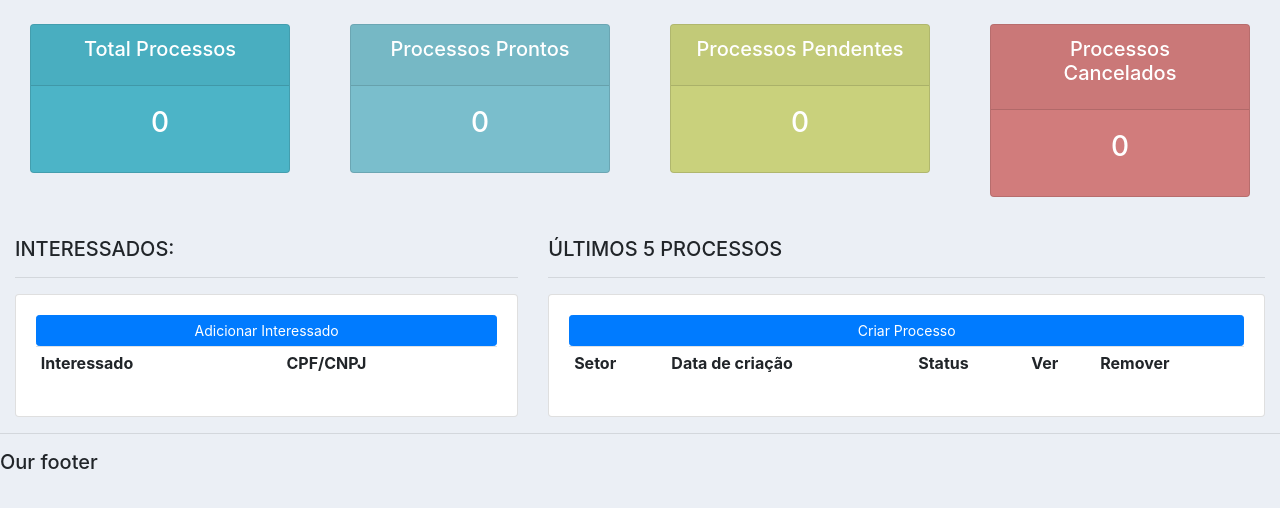
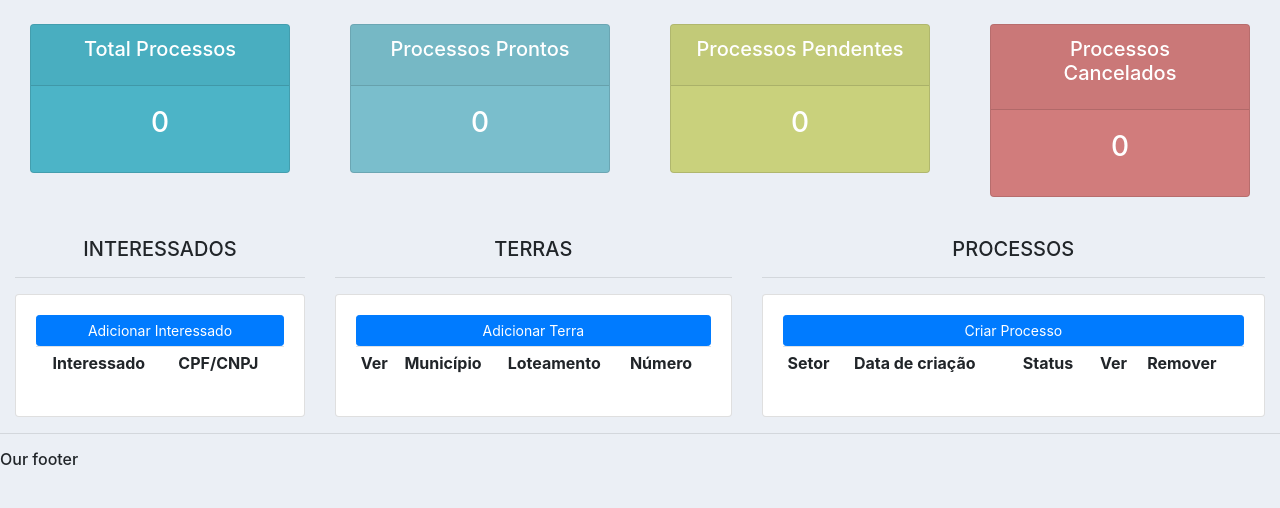
Before and after one commit to simplymarco/Sistema-de-Controle-de-Processos-Titulados, a Django app: page / in a window 1280 px wide. Shown: the part 56-564 px from the top of the page. Run offline with Django 3.2, Linux system fonts and the light colour scheme; lists and menus that the app fills with data are empty; some libraries are stand-ins or nearby versions.

Commit message:
Funçoes criar, editar e deletar
Funçoes criar, editar e deletar as terras, interessados e processos

```diff
--- a/accounts/models.py
+++ b/accounts/models.py
@@ -150,11 +150,14 @@ class Terra(models.Model):
     numero = models.FloatField(null=True)
     area = models.FloatField(null=True)
     valor = models.FloatField(null=True)
+    def __str__(self):
+        return self.municipio
 
 class Interessado (models.Model):
     nome = models.CharField(max_length=200,null=True)
     cpf = models.CharField(max_length=14,null=True, unique=True, default='Somente numeros')
     email = models.EmailField(null=True)
+    telefone = models.CharField(max_length=200, null=True)
 
     def __str__(self):
         return self.nome
@@ -185,3 +188,6 @@ class Processo (models.Model):
     status = models.CharField(max_length=200, null=True, choices=STATUS)
     observação = models.CharField(max_length=200, null=True, blank=True)
     #pdf = models.FileField(upload_to='titulo/pdfs/')
+
+    def __str__(self):
+        return self.numeroProcesso
--- a/accounts/templates/accounts/dashboard.html
+++ b/accounts/templates/accounts/dashboard.html
@@ -7,18 +7,20 @@
 <br>
 
 <div class="row">
-	<div class="col-md-5">
-		<h5>INTERESSADOS:</h5>
+	<div class="col-md-3">
+		<h5>INTERESSADOS</h5>
 		<hr>
 		<div class="card card-body">
-			<a class="btn btn-primary  btn-sm btn-block" href="">Adicionar Interessado</a>
+			<a class="btn btn-primary  btn-sm btn-block" href="{% url 'criar_interessado' %}">Adicionar Interessado</a>
 			<table class="table table-sm">
 				<tr>
+					<th></th>
 					<th>Interessado</th>
 					<th>CPF/CNPJ</th>
 				</tr>
 				{% for i in listaI %}
                 <tr>
+					<td><a class="btn btn-sm btn-info" href="{% url 'interessado' i.id %}">Ver</a></td>
                     <td>{{i.nome}}</td>
                     <td>{{i.cpf}}</td>
                 </tr>
@@ -27,11 +29,35 @@
 		</div>
 	</div>
 
-	<div class="col-md-7">
-		<h5>ÚLTIMOS 5 PROCESSOS</h5>
+	<div class="col-md-4">
+		<h5>TERRAS</h5>
 		<hr>
 		<div class="card card-body">
-			<a class="btn btn-primary  btn-sm btn-block" href="">Criar Processo</a>
+			<a class="btn btn-primary  btn-sm btn-block" href="{% url 'criar_terra' %}">Adicionar Terra</a>
+			<table class="table table-sm">
+				<tr>
+					<th>Ver</th>
+					<th>Município</th>
+                    <th>Loteamento</th>
+                    <th>Número</th>
+				</tr>
+				{% for i in listaT %}
+                <tr>
+					<td><a class="btn btn-sm btn-info" href="{% url 'ver_terra' i.id %}">Ver</a></td>
+                    <td>{{i.municipio}}</td>
+                    <td>{{i.loteamento}}</td>
+					<td>{{i.numero}}</td>
+                </tr>
+                {% endfor %}
+			</table>
+		</div>
+	</div>
+
+	<div class="col-md-5">
+		<h5>PROCESSOS</h5>
+		<hr>
+		<div class="card card-body">
+			<a class="btn btn-primary  btn-sm btn-block" href="{% url 'criar_processo' %}">Criar Processo</a>
 			<table class="table table-sm">
 				<tr>
 					<th>Setor</th>
@@ -45,8 +71,8 @@
                     <td>{{i.setor}}</td>
 					<td>{{i.dataProcesso}}</td>
 					<td>{{i.status}}</td>
-					<td><a href="#">Ver</a></td>
-					<td><a href="#">Remover</a></td>
+					<td><a class="btn btn-sm btn-info" href="{% url 'ver_processo' i.id %}">Ver</a></td>
+					<td><a class="btn btn-sm btn-danger"href="{% url 'deletar_processo' i.id %}">Remover</a></td>
                 </tr>
 				{% endfor %}
 			</table>
--- a/accounts/templates/accounts/main.html
+++ b/accounts/templates/accounts/main.html
@@ -21,7 +21,7 @@
 	{% endblock %}
     </div>
 	<hr>
-	<h5>Our footer</h5>
+	<h6>Our footer</h6>
 </body>
 <script src="https://code.jquery.com/jquery-3.3.1.slim.min.js" integrity="sha384-q8i/X+965DzO0rT7abK41JStQIAqVgRVzpbzo5smXKp4YfRvH+8abtTE1Pi6jizo" crossorigin="anonymous"></script>
 <script src="https://cdnjs.cloudflare.com/ajax/libs/popper.js/1.14.7/umd/popper.min.js" integrity="sha384-UO2eT0CpHqdSJQ6hJty5KVphtPhzWj9WO1clHTMGa3JDZwrnQq4sF86dIHNDz0W1" crossorigin="anonymous"></script>
--- a/accounts/templates/accounts/navbar.html
+++ b/accounts/templates/accounts/navbar.html
@@ -1,12 +1,12 @@
 <nav class="navbar navbar-expand-lg navbar-dark bg-dark">
-    <a class="navbar-brand" href="#">SCPT</a>
+    <a class="navbar-brand">SCPT</a>
     <button class="navbar-toggler" type="button" data-toggle="collapse" data-target="#navbarNavAltMarkup" aria-controls="navbarNavAltMarkup" aria-expanded="false" aria-label="Toggle navigation">
       <span class="navbar-toggler-icon"></span>
     </button>
     <div class="collapse navbar-collapse" id="navbarNavAltMarkup">
       <div class="navbar-nav">
-        <a class="nav-item nav-link active" href="#">Dashboard</a>
-        <a class="nav-item nav-link" href="#">Terras</a>
+        <a class="nav-item nav-link active" href="{% url 'home' %}">Dashboard</a>
+        <a class="nav-item nav-link" href="{% url 'terra' %}">Terras</a>
       </div>
     </div>
   </nav>
--- a/accounts/templates/accounts/terras.html
+++ b/accounts/templates/accounts/terras.html
@@ -16,6 +16,8 @@
                     <th>Número</th>
                     <th>Área Total</th>
                     <th>Valor</th>
+                    <th>Editar</th>
+                    <th>Remover</th>
                 </tr>
                 {% for i in lista %}
                 <tr>
@@ -24,13 +26,14 @@
                     <td>{{i.numero}}</td>
                     <td>{{i.area}}</td>
                     <td>{{i.valor}}</td>
+                    <td><a class="btn btn-sm btn-warning" href="{% url 'ver_terra' i.id %}">Editar</a></td>
+					<td><a class="btn btn-sm btn-danger"href="{% url 'deletar_processo' i.id %}">Remover</a></td>
                 </tr>
                 {% endfor %}
 
             </table>
         </div>
     </div>
-
 </div>
 
 {% endblock %}
--- a/accounts/urls.py
+++ b/accounts/urls.py
@@ -3,8 +3,18 @@ from . import views
 
 
 urlpatterns = [
-    path('', views.home),
-    path('interessado/', views.interessadopg),
-    path('terra/', views.terrapg),
+    path('', views.home, name='home'),
+
+    path('interessado/<str:pk>/', views.interessadopg, name='interessado'),
+    path('criar_interessado/', views.criarInteressado, name='criar_interessado'),
+
+    path('criar_processo/', views.criarProcesso, name='criar_processo'),
+    path('ver_processo/<str:pk>/', views.verProcesso, name='ver_processo'),
+    path('deletar_processo/<str:pk>/', views.deleteProcesso, name='deletar_processo'),
+
+    path('criar_terra/', views.criarTerra, name='criar_terra'),
+    path('ver_terra/<str:pk>/', views.verTerra, name='ver_terra'),
+    path('deletar_terra/<str:pk>/', views.deleteTerra, name='deletar_processo'),
+    path('terra/', views.terrapg, name='terra'),
 
 ]
--- a/accounts/views.py
+++ b/accounts/views.py
@@ -1,26 +1,119 @@
-from django.shortcuts import render
+from django.shortcuts import render, redirect
 from django.http import HttpResponse
 from .models import *
+from .forms import *
 
 # Create your views here.
 
 def home(request):
     listaProcessos = Processo.objects.all()
     listaInteressados = Interessado.objects.all()
-    listaSetor = Setor.objects.all()
+    listaTerras = Terra.objects.all()
 
     totalProcessos = listaProcessos.count()
     prontos = listaProcessos.filter(status='Finalizado').count()
     pendente = listaProcessos.filter(status='Pendente').count()
     cancelado = listaProcessos.filter(status='Cancelado').count()
 
-    context = {'listaP':listaProcessos, 'listaI':listaInteressados, 'listaS':listaSetor
+    context = {'listaP':listaProcessos, 'listaI':listaInteressados, 'listaT':listaTerras
     , 'totalProcessos':totalProcessos, 'prontos':prontos, 'pendente':pendente, 'cancelado':cancelado}
     return render(request, 'accounts/dashboard.html', context)
 
-def interessadopg(request):
-    return render(request, 'accounts/interessado.html')
+def criarInteressado(request):
+
+    form = InteressadoForm()
+    if request.method == 'POST':
+        form = InteressadoForm(request.POST)
+        if form.is_valid():
+            form.save()
+            return redirect('/')
+
+    context = {'form': form}
+
+    return render(request, 'accounts/ver_form.html', context)
+
+def interessadopg(request, pk):
+    interessado = Interessado.objects.get(id=pk)
+    processos = interessado.processo_set.all()
+    processosCount = processos.count()
+
+    context = {'interessado': interessado, 'processos': processos,'processosCount': processosCount}
+    return render(request, 'accounts/interessado.html', context)
 
 def terrapg(request):
     lista = Terra.objects.all()
     return render(request, 'accounts/terras.html', {'lista':lista})
+
+def criarProcesso(request):
+
+    form = ProcessoForm()
+    if request.method == 'POST':
+        form = ProcessoForm(request.POST)
+        if form.is_valid():
+            form.save()
+            return redirect('/')
+
+    context = {'form': form}
+
+    return render(request, 'accounts/ver_form.html', context)
+
+def verProcesso(request, pk):
+    processo = Processo.objects.get(id=pk)
+    form = ProcessoForm(instance=processo)
+
+    if request.method == 'POST':
+        form = ProcessoForm(request.POST, instance=processo)
+        if form.is_valid():
+            form.save()
+            return redirect('/')
+
+    context = {'form': form}
+
+    return render(request, 'accounts/ver_form.html', context)
+
+def criarTerra(request):
+
+    form = TerraForm()
+    if request.method == 'POST':
+        form = TerraForm(request.POST)
+        if form.is_valid():
+            form.save()
+            return redirect('/')
+
+    context = {'form': form}
+
+    return render(request, 'accounts/ver_form.html', context)
+
+def verTerra(request, pk):
+    processo = Terra.objects.get(id=pk)
+    form = TerraForm(instance=processo)
+
+    if request.method == 'POST':
+        form = TerraForm(request.POST, instance=processo)
+        if form.is_valid():
+            form.save()
+            return redirect('/')
+
+    context = {'form': form}
+
+    return render(request, 'accounts/ver_form.html', context)
+
+def deleteProcesso(request, pk):
+    processo = Processo.objects.get(id=pk)
+    if request.method == 'POST':
+        processo.delete()
+        return redirect('/')
+
+    context = {'item':processo}
+
+    return render(request, 'accounts/delete.html', context)
+
+def deleteTerra(request, pk):
+    processo = Terra.objects.get(id=pk)
+    if request.method == 'POST':
+        processo.delete()
+        return redirect('/')
+
+    context = {'item':processo}
+
+    return render(request, 'accounts/delete.html', context)
--- a/static/css/main.css
+++ b/static/css/main.css
@@ -4,6 +4,7 @@ body{
     background-color: #ebeff5;
 }
 
+H5 { text-align: center }
 
 #total-orders{
     background-color: #4cb4c7;
```
Also changed, not shown: accounts/forms.py (added, +17 -0 lines), accounts/templates/accounts/delete.html (added, +13 -0 lines), accounts/templates/accounts/interessado.html (+14 -5 lines), accounts/templates/accounts/ver_form.html (added, +12 -0 lines), accounts/migrations/0017_auto_20201112_1823.py (added).
